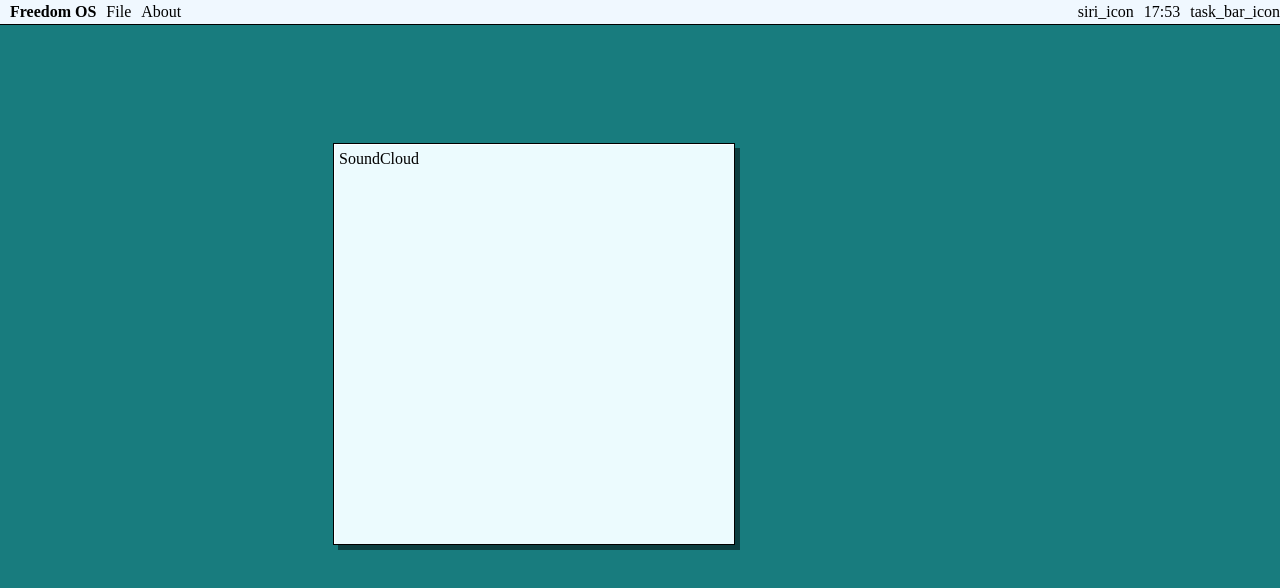
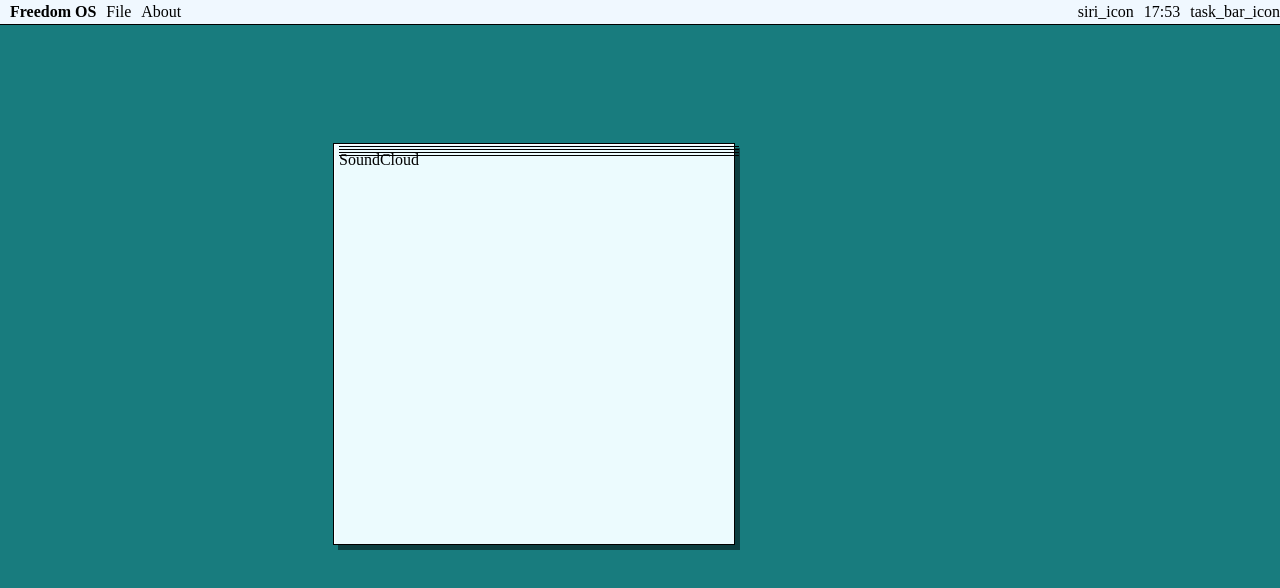
Before and after one commit to fahmiirsyadk/freedom-os, a plain HTML site: page index.html in a window 1280 px wide. Drawn offline with Linux system fonts and the light colour scheme.

Commit message:
Update drag item control

```diff
--- a/assets/style.css
+++ b/assets/style.css
@@ -26,6 +26,7 @@ body {
 #freedom_os {
    position: relative;
    background-color: #187C7E;
+   overflow: hidden;
    /* display: none; */
 }
 
@@ -85,14 +86,36 @@ body {
    height: 400px;
 }
 
+.window-wrapper {
+   height: inherit;
+   width: inherit;
+   position: relative;
+}
+
 .window-header {
    touch-action: pan-y;
    align-items: center;
    padding: 5px;
    height: 21px;
    cursor: grab;
+   width: inherit;
+   position: absolute;
    display: flex;
    user-select: none;
+}
+
+.window-header__strip {
+   -webkit-box-flex: 1;
+   -ms-flex: 1;
+   flex: 1;
+}
+
+.window-header__strip li {
+   display: block;
+   width: 100%;
+   height: 1px;
+   margin: 2px 5px;
+   background: #000;
 }
 
 .window-content {
--- a/os.js
+++ b/os.js
@@ -43,8 +43,18 @@ apps.map(({ title, styles }, index) => {
     "beforeend",
     `
     <div class="window ${styles}" id="${title + (index + 1)}">
-      <div class="window-header">${title}</div>
+      <div class="window-wrapper">
+        <div class="window-header">
+          ${title}
+        </div>
+        <ul class="window-header__strip">
+        <li></li>
+        <li></li>
+        <li></li>
+        <li></li>
+      </ul>
       <div class="window-content"></div>
+      </div>
     </div>`
   );
 });
@@ -58,10 +68,9 @@ container.addEventListener("mouseup", dragEnd, false);
 container.addEventListener("mousemove", drag, false);
 
 function dragStart(e) {
-  if (e.target !== e.currentTarget && e.target !== section[0]) {
+  if (e.target.className === "window-header") {
     active = true;
-    activeItem =
-      e.target.parentNode !== container ? e.target.parentNode : e.target;
+    activeItem = e.target.offsetParent.parentNode;
     if (activeItem !== null) {
       if (!activeItem.xOffset) {
         activeItem.xOffset = 0;
```
